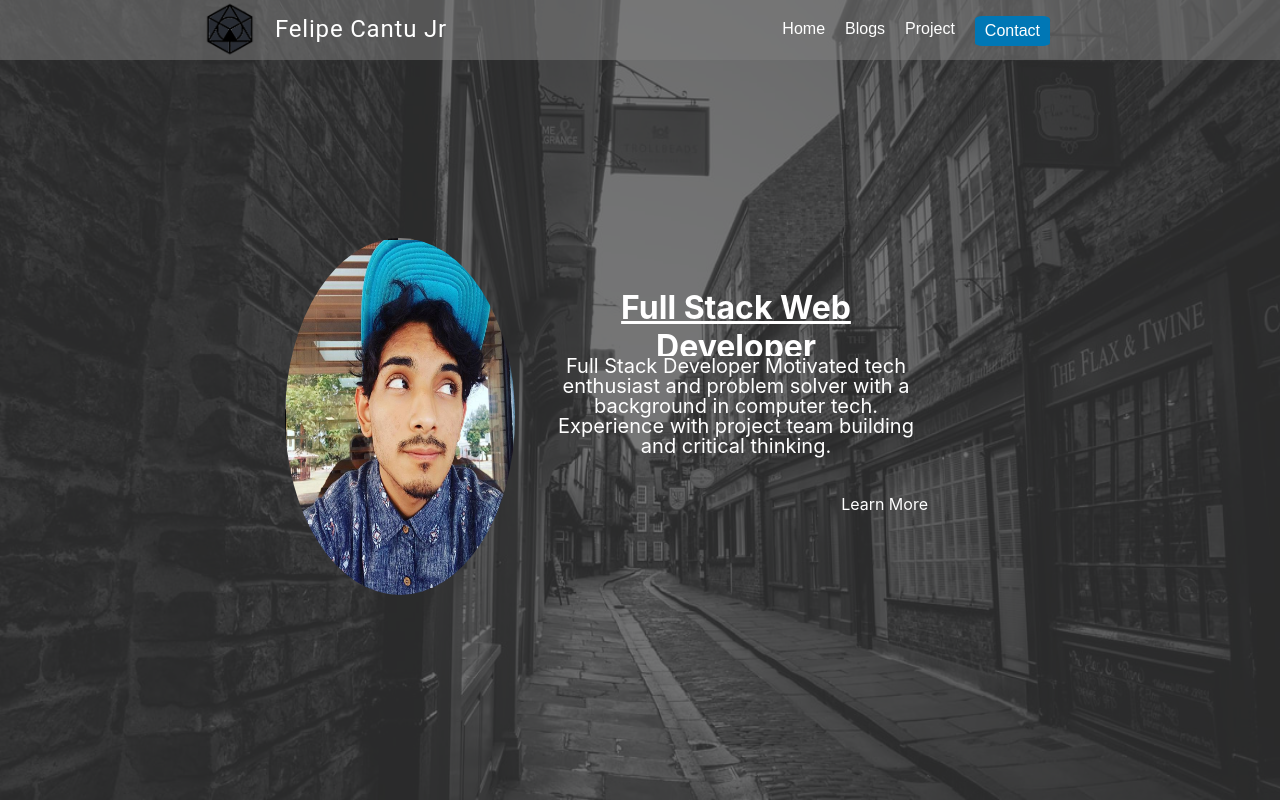
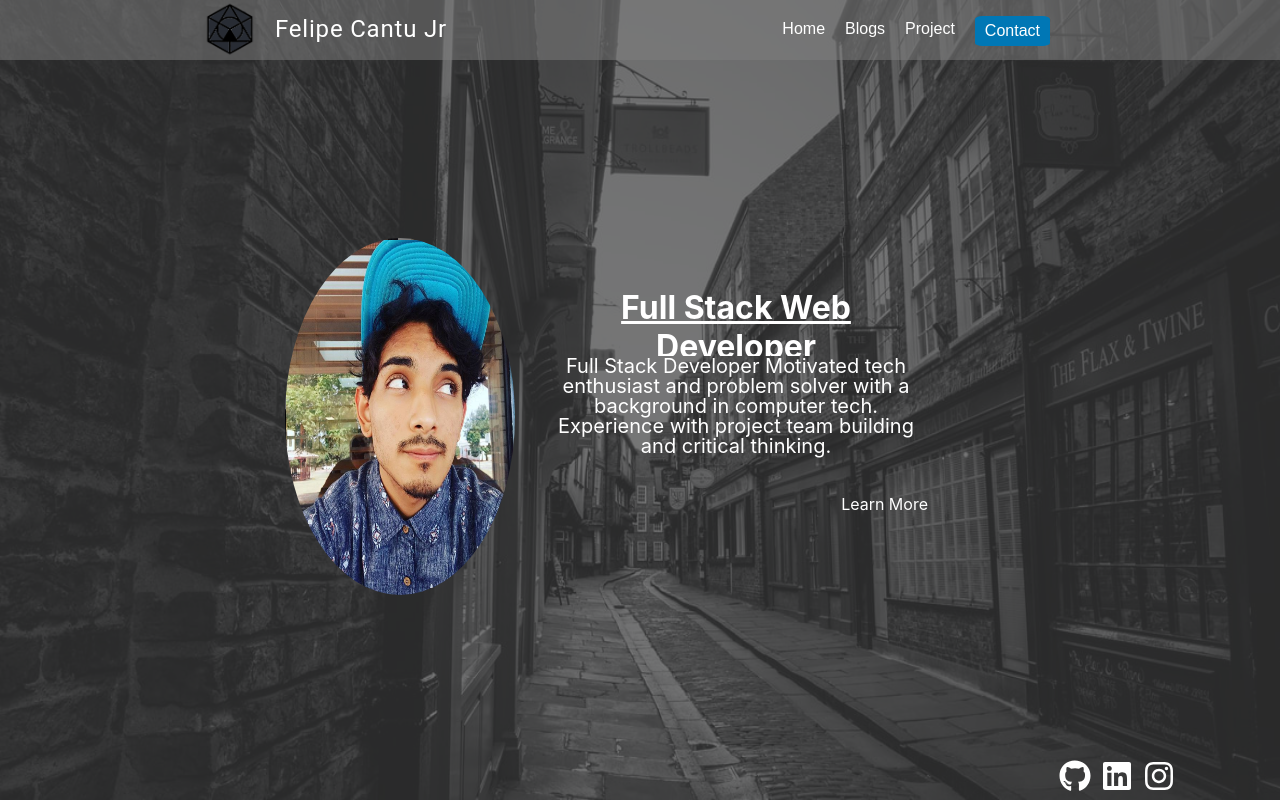
Before and after one commit to FelipeCantu/FelipePortfolio, a React (Create React App) app: page / in a window 1280 px wide. Built offline with nearby package versions, Linux system fonts and the light colour scheme.

Commit message:
social media :art:

```diff
--- a/package.json
+++ b/package.json
@@ -11,6 +11,7 @@
     "gh-pages": "^3.2.3",
     "react": "^17.0.2",
     "react-dom": "^17.0.2",
+    "react-icons": "^4.3.1",
     "react-materialize": "^3.9.8",
     "react-router-dom": "^5.2.0",
     "react-scripts": "4.0.3",
--- a/src/App.js
+++ b/src/App.js
@@ -1,6 +1,7 @@
 import React from 'react';
 import Navbar from './components/Navbar/Navbar';
 import Home from './components/Home';
+
 
 function App() {
   return (
--- a/src/components/Home.js
+++ b/src/components/Home.js
@@ -1,5 +1,5 @@
 import styled from "styled-components";
-
+import { FaGithub,  FaLinkedin, FaInstagram  } from "react-icons/fa";
 
 const Home = () => {
   return (
@@ -12,6 +12,13 @@ const Home = () => {
           <p>Full Stack Developer Motivated tech enthusiast and problem solver with a background in computer tech. Experience with project team building and critical thinking. </p>
           <li><a href="">Learn More</a></li>
         </Container>
+        <Icons>
+          <h1>
+            <a href="#"><FaGithub /></a>
+            <a href="#"><FaLinkedin /></a>
+            <a href="#"><FaInstagram /></a>
+          </h1>
+        </Icons>
       </Wapper>
     </Main>
   )
@@ -34,7 +41,7 @@ img {
   }
 `
 
-const Wapper = styled.div `
+const Wapper = styled.div`
   background: rgba(60, 60, 60, 0.7);
   z-index: 10;
   width: 100%;
@@ -157,7 +164,24 @@ const Container = styled.div`
         left: 56%;
         padding-bottom: 30px;
       }
+      @media (max-width: 675px) {
+        font-size: .75rem;
+      }
     }
+  }
+`
+
+const Icons = styled.div`
+  position: absolute;
+  bottom: 0;
+  right: 0;
+  padding-right: 100px;
+  a {
+    color: white;
+    padding: 0 5px 0 5px;
+  }
+  a:hover {
+    color: #0077b5;
   }
 `
 
```
Also changed, not shown: 1 other file (tests, documents, lock files or other folders).
